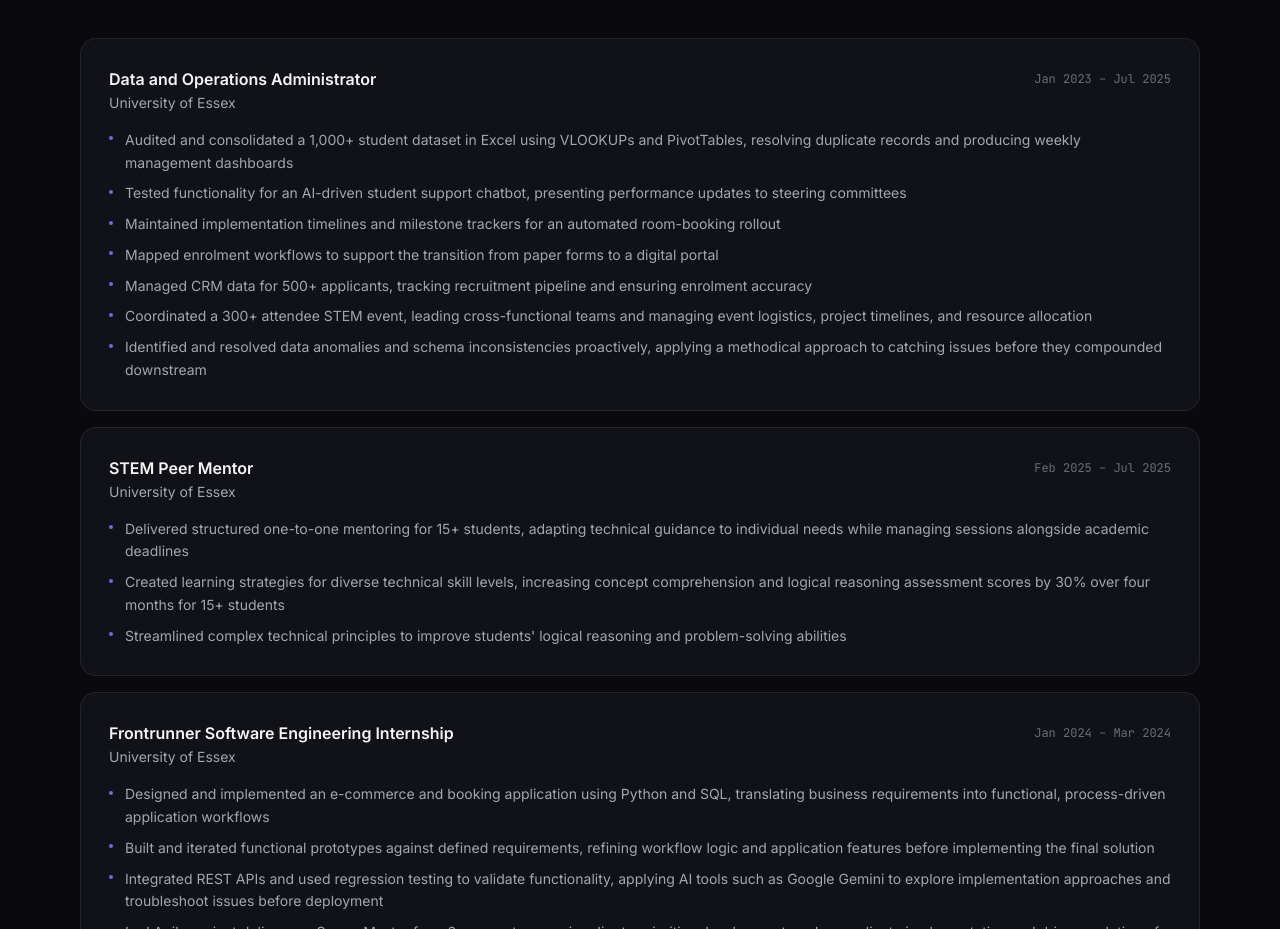
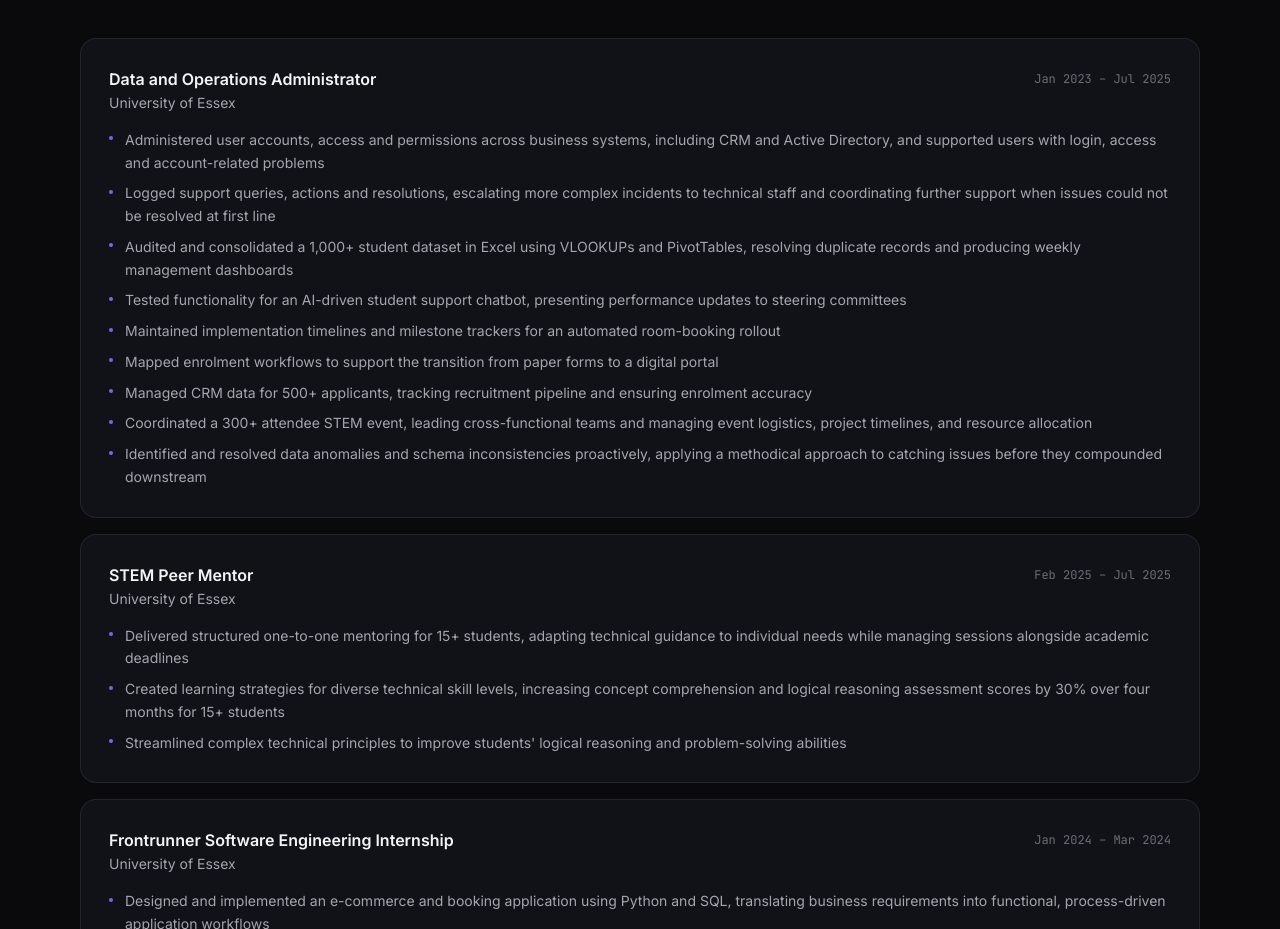
Before and after one commit to Kishanr19/Kishanr19.github.io, a React (Vite) app: page / in a window 1280 px wide. Shown: the part 2520-3449 px from the top of the page. Built offline with nearby package versions, Linux system fonts and the light colour scheme.

Commit message:
Add IT support bullets to Data and Operations Administrator role

```diff
--- a/src/data.js
+++ b/src/data.js
@@ -16,6 +16,8 @@
     company: 'University of Essex',
     dates: 'Jan 2023 – Jul 2025',
     points: [
+      'Administered user accounts, access and permissions across business systems, including CRM and Active Directory, and supported users with login, access and account-related problems',
+      'Logged support queries, actions and resolutions, escalating more complex incidents to technical staff and coordinating further support when issues could not be resolved at first line',
       'Audited and consolidated a 1,000+ student dataset in Excel using VLOOKUPs and PivotTables, resolving duplicate records and producing weekly management dashboards',
       'Tested functionality for an AI-driven student support chatbot, presenting performance updates to steering committees',
       'Maintained implementation timelines and milestone trackers for an automated room-booking rollout',
```
